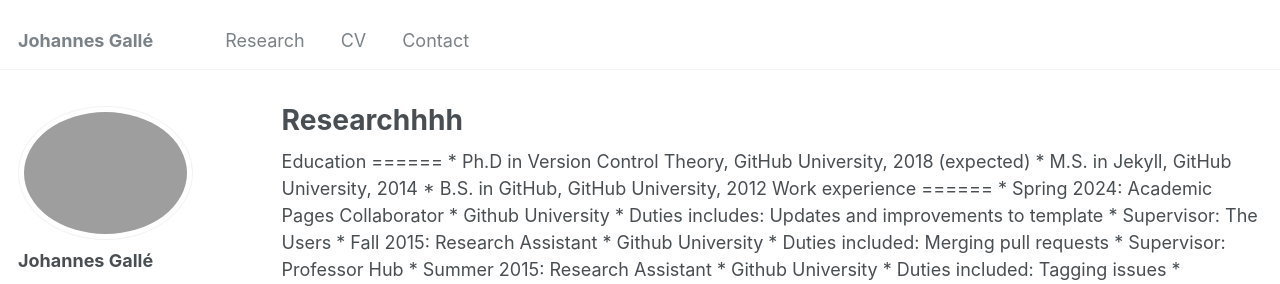
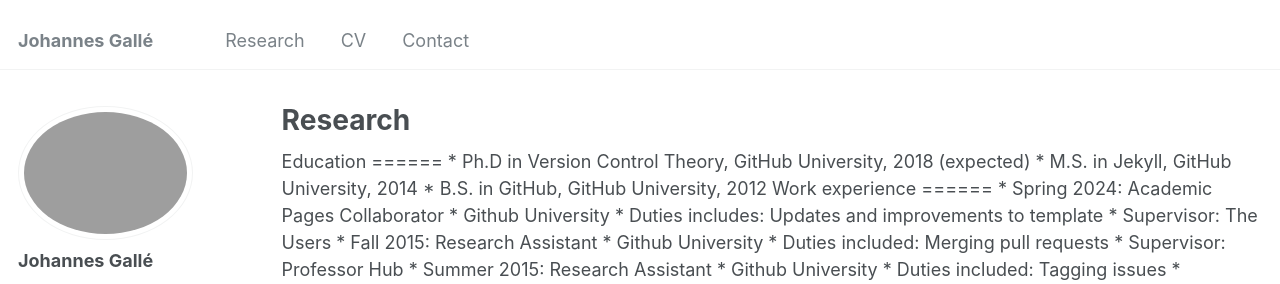
Before and after one commit to johannesgalle/johannesgalle.github.io, a Jekyll site: the page built from _pages/research.html, in a window 1280 px wide and 900 px high. Shown: the top 284 px of the window. Built offline with Jekyll 4.4.1, drawn with Linux system fonts in a browser that asks for light colours.

Commit message:
Update research.html

```diff
--- a/_pages/research.html
+++ b/_pages/research.html
@@ -1,8 +1,10 @@
 ---
 layout: archive
-title: "Researchhhh"
-permalink: /researchhhh/
+title: "Research"
+permalink: /research/
 author_profile: true
+redirect_from:
+  - /resume
 ---
 
 {% include base_path %}
```
